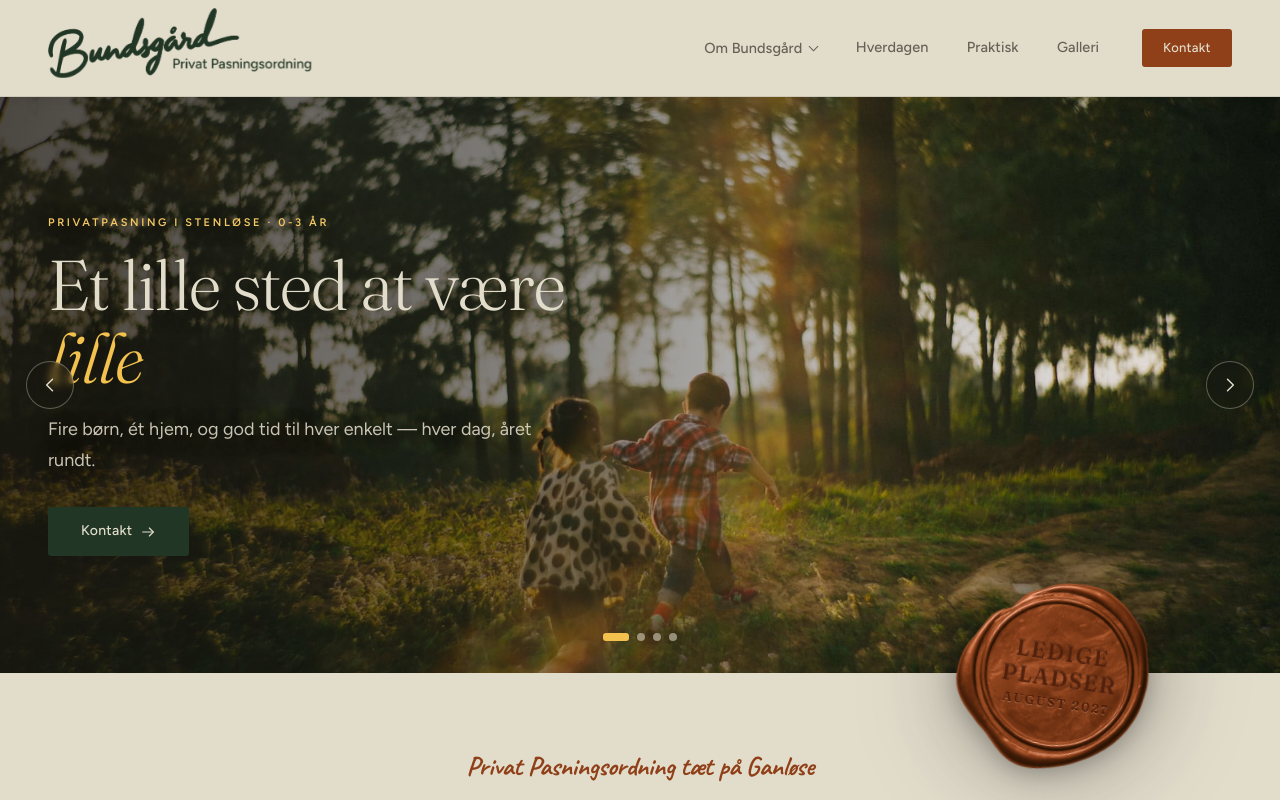
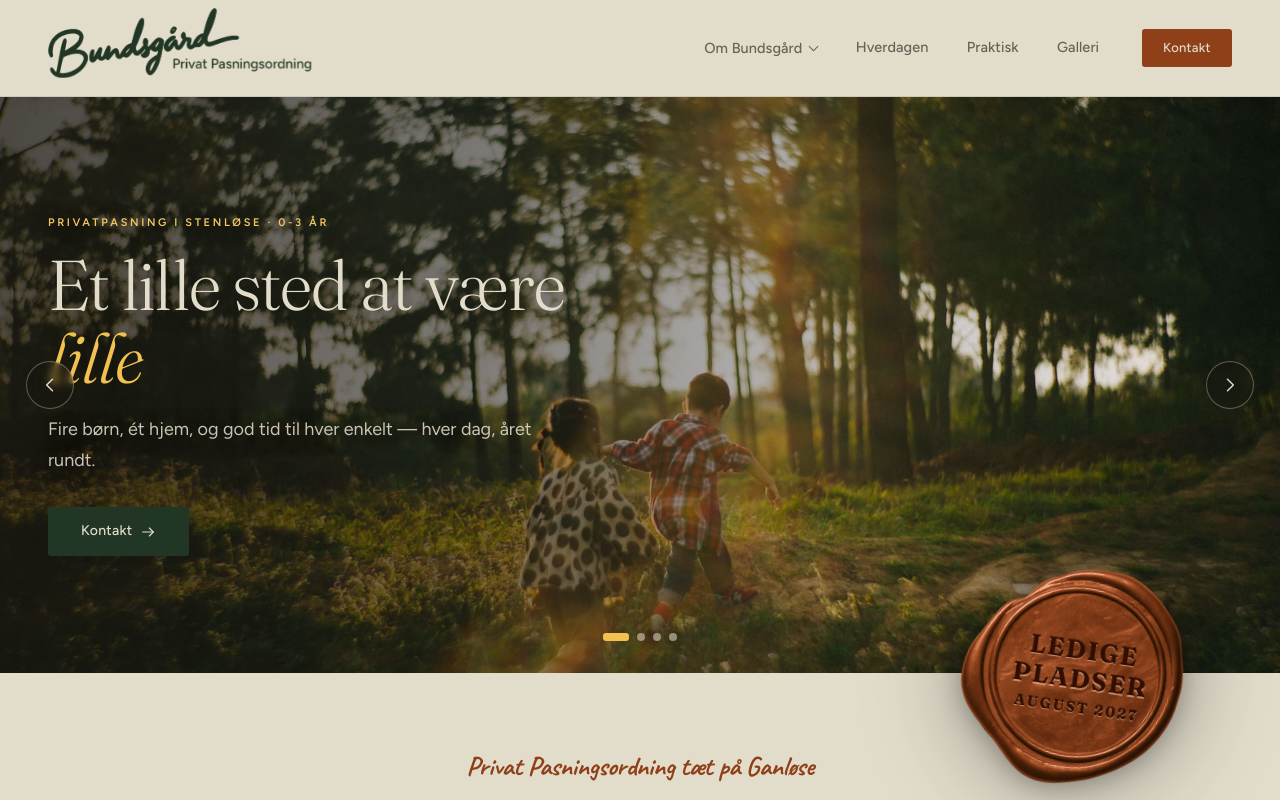
Before and after one commit to Bean-Machinie/Bundsgaards-Private-Pasningsordning-hjemmeside, a React (Vite) app: page / in a window 1280 px wide. Shown: the top 800 px of the page. Built offline with nearby package versions, Linux system fonts and the light colour scheme.

Commit message:
updated design of stamp

```diff
--- a/src/components/SealStamp.css
+++ b/src/components/SealStamp.css
@@ -17,7 +17,7 @@
    protected zone — as close to the text as it can be without touching.
    When the viewport narrows and that spot would run off screen, the
    second term wins and pins the seal just inside the right edge instead;
-   below 990px the welcome text ducks beneath it (Forside.css), so the
+   below 1050px the welcome text ducks beneath it (Forside.css), so the
    two never collide at any width. */
 /* The size lives on :root so the page can react to it — Forside.css pads
    the welcome text down by half the seal's height once the text ducks
@@ -27,13 +27,13 @@
    lane physically allows: the middle term is the widest seal that still
    clears the protected text zone when pinned to the right edge (from the
    left-placement calc below: viewport - w - 12 ≥ 50% + 284 solves to
-   w = 50vw - 296px). So the seal keeps its full 260px down to 1112px,
+   w = 50vw - 296px). So the seal keeps its full 300px down to 1192px,
    then sheds width exactly as fast as the lane vanishes, landing on the
-   200px floor at ~992px — which is why Forside.css starts ducking the
-   text under it at 990px — and holds that floor to the smallest phones.
+   230px floor at ~1052px — which is why Forside.css starts ducking the
+   text under it at 1050px — and holds that floor to the smallest phones.
    Never grows back as the window narrows. */
 :root {
-  --seal-w: clamp(200px, 50vw - 296px, 260px);
+  --seal-w: clamp(230px, 50vw - 296px, 300px);
 }
 
 /* Placement lives on this wrapper (not the img) so the imprinted text is
@@ -88,17 +88,20 @@
   text-align: center;
   white-space: nowrap;
   font-family: var(--font-display);
-  font-weight: 600;
+  /* Top of Fraunces' variable range — the imprint needs more meat than the
+     page's display type so it survives the wax texture behind it. */
+  font-weight: 700;
   text-transform: uppercase;
   /* Debossed, lit from above like the rest of the page: glyphs darker than
-     the wax face, a warm sheen catching the lower lip of the carve and a
-     deep shadow tucked under the upper lip. Colours are hand-picked
+     the wax face, a warm sheen glinting off the lower lip of the carve
+     (kept near-crisp — it's what lifts the text off the mottled wax) and
+     a deep shadow tucked under the upper lip. Colours are hand-picked
      dark/light neighbours of the stamp's terracotta tint (#8f4018), not
      theme tokens — they must track the wax, not the page. */
-  color: rgb(74 26 6 / 0.9);
+  color: rgb(48 14 2);
   text-shadow:
-    0 1px 1px rgb(255 196 158 / 0.4),
-    0 -1px 1px rgb(46 12 0 / 0.5);
+    0 2px 1px rgb(255 208 170 / 0.55),
+    0 -1px 1px rgb(28 7 0 / 0.55);
 }
 
 .seal-stamp__line {
--- a/src/pages/Forside.css
+++ b/src/pages/Forside.css
@@ -18,13 +18,13 @@
    hangs over the text column's zone — the heading starts beneath it.
    Padding tracks the seal's own size (--seal-w is published on :root by
    SealStamp.css): half the seal hangs into this section, plus a breathing
-   gap. 990px is where the pinned seal at its 200px floor would touch the
+   gap. 1050px is where the pinned seal at its 230px floor would touch the
    protected text zone (viewport/2 + 284px + the seal + 12px edge margin),
    so the duck begins exactly when clearance runs out — one rule, and the
    padding stays constant below it because the seal's size is too. */
-@media (max-width: 990px) {
+@media (max-width: 1050px) {
   .section.welcome {
-    padding-top: calc(var(--seal-w, 200px) / 2 + 16px);
+    padding-top: calc(var(--seal-w, 230px) / 2 + 16px);
   }
 }
 /* The script line is a warm aside, not a heading in the type scale — Caveat
```
